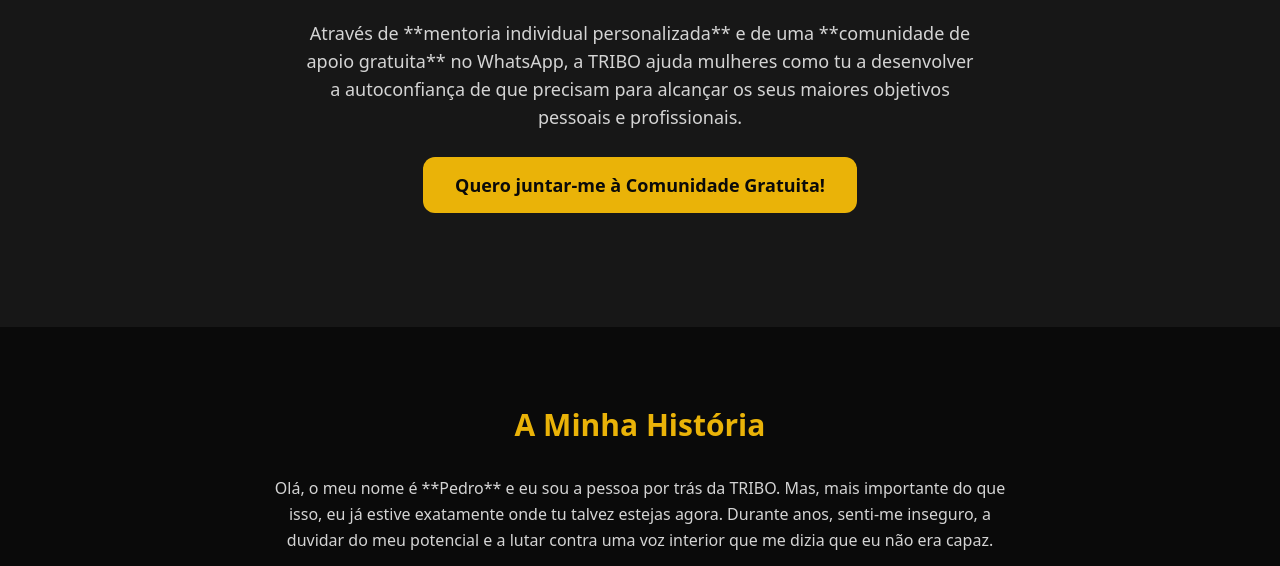
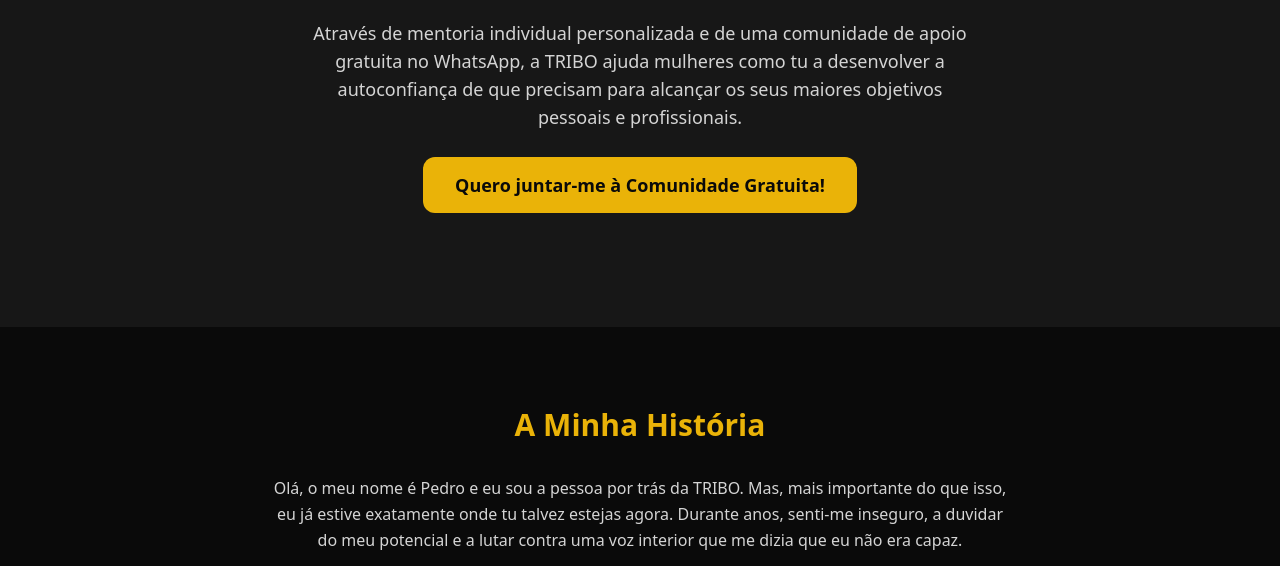
Before and after one commit to vennunta-coder/pedrotribo.github.io, a plain HTML site: page index.html in a window 1280 px wide. Shown: the part 342-908 px from the top of the page. Drawn offline with nearby package versions, Linux system fonts and the light colour scheme.

Commit message:
Add files via upload

```diff
--- a/index.html
+++ b/index.html
@@ -33,7 +33,7 @@
     <h1 class="text-4xl md:text-6xl font-bold text-white mb-4">Redescobre a tua força.</h1>
     <h2 class="text-4xl md:text-6xl font-bold text-yellow-500 mb-8">Transforma a tua vida.</h2>
     <p class="text-lg text-neutral-300 max-w-2xl mx-auto mb-10">
-      Através de **mentoria individual personalizada** e de uma **comunidade de apoio gratuita** no WhatsApp, a TRIBO ajuda mulheres como tu a desenvolver a autoconfiança de que precisam para alcançar os seus maiores objetivos pessoais e profissionais.
+      Através de mentoria individual personalizada e de uma comunidade de apoio gratuita no WhatsApp, a TRIBO ajuda mulheres como tu a desenvolver a autoconfiança de que precisam para alcançar os seus maiores objetivos pessoais e profissionais.
     </p>
     <a href="https://wa.me/351967111975?text=Olá%2C+Pedro!+Gostaria+de+entrar+na+comunidade+gratuita+da+TRIBO." target="_blank"
        class="px-8 py-4 rounded-xl bg-yellow-500 text-neutral-950 font-semibold hover:bg-yellow-400 transition text-lg">
@@ -49,7 +49,7 @@
       <h2 class="text-3xl font-bold text-yellow-500 mb-8">A Minha História</h2>
       <div class="text-neutral-300 leading-relaxed space-y-4">
         <p>
-          Olá, o meu nome é **Pedro** e eu sou a pessoa por trás da TRIBO. Mas, mais importante do que isso, eu já estive exatamente onde tu talvez estejas agora. Durante anos, senti-me inseguro, a duvidar do meu potencial e a lutar contra uma voz interior que me dizia que eu não era capaz.
+          Olá, o meu nome é Pedro e eu sou a pessoa por trás da TRIBO. Mas, mais importante do que isso, eu já estive exatamente onde tu talvez estejas agora. Durante anos, senti-me inseguro, a duvidar do meu potencial e a lutar contra uma voz interior que me dizia que eu não era capaz.
         </p>
         <p>
           A grande viragem na minha vida aconteceu quando percebi duas coisas: primeiro, que eu não estava sozinho, e segundo, que a força que eu tanto procurava nos outros já morava dentro de mim, à espera de ser ouvida. Foi ao encontrar a minha "tribo" de apoio que eu finalmente encontrei a minha própria voz.
@@ -72,7 +72,7 @@
         <div class="p-8 rounded-2xl border border-neutral-800 bg-neutral-950 text-left">
           <h3 class="text-2xl font-bold text-yellow-400 mb-4">A Nossa Comunidade Gratuita: O Primeiro Passo</h3>
           <p class="text-neutral-300 mb-6">
-            Sei que dar o primeiro passo pode ser a parte mais difícil. Por isso, criei um espaço seguro e totalmente gratuito para começarmos esta jornada. A nossa **Comunidade TRIBO** é um grupo no WhatsApp onde mulheres se apoiam, partilham vitórias e celebram cada progresso, juntas. É o lugar perfeito para sentir que não estás sozinha.
+            Sei que dar o primeiro passo pode ser a parte mais difícil. Por isso, criei um espaço seguro e totalmente gratuito para começarmos esta jornada. A nossa Comunidade TRIBO é um grupo no WhatsApp onde mulheres se apoiam, partilham vitórias e celebram cada progresso, juntas. É o lugar perfeito para sentir que não estás sozinha.
           </p>
           <a href="https://wa.me/351967111975?text=Olá%2C+Pedro!+Gostaria+de+entrar+na+comunidade+gratuita+da+TRIBO." target="_blank"
              class="inline-block px-6 py-3 rounded-xl bg-yellow-500 text-neutral-950 font-semibold hover:bg-yellow-400 transition">
@@ -126,7 +126,7 @@
       <div class="text-sm text-neutral-400">
         <p>Tens alguma pergunta sobre a mentoria individual ou queres simplesmente dizer um olá?</p>
         <p class="mt-2">
-          **Email:** tribo.emocional@gmail.com | **WhatsApp:** +351 967 111 975
+          **Email: tribo.emocional@gmail.com | WhatsApp: +351 967 111 975
         </p>
       </div>
     </div>
```
